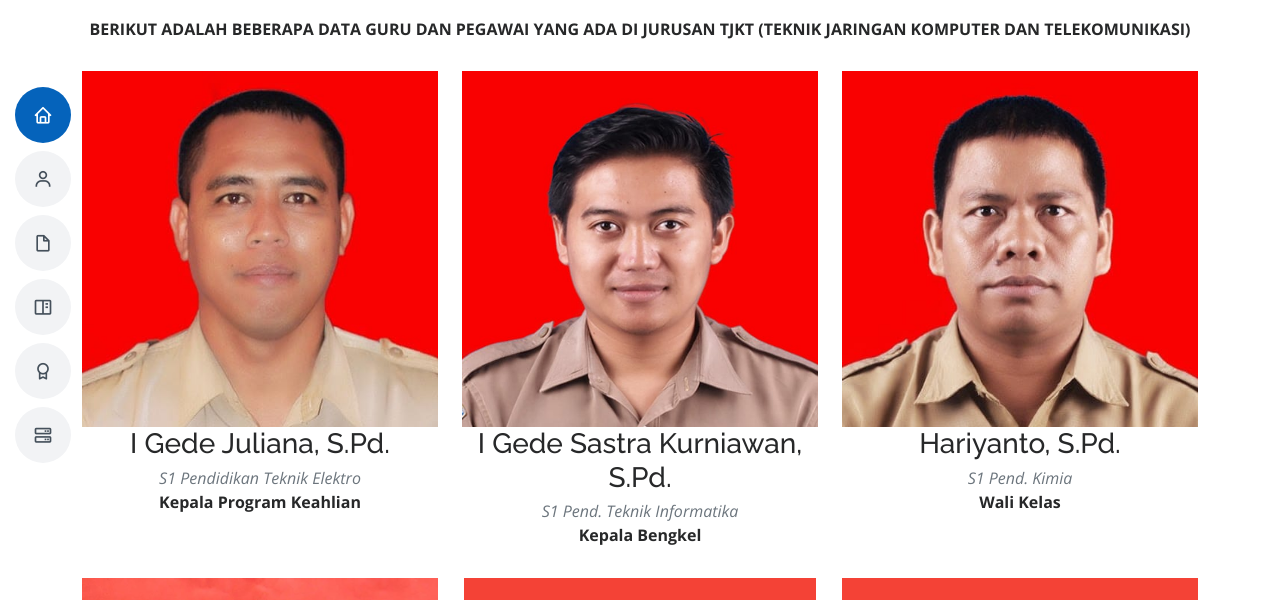
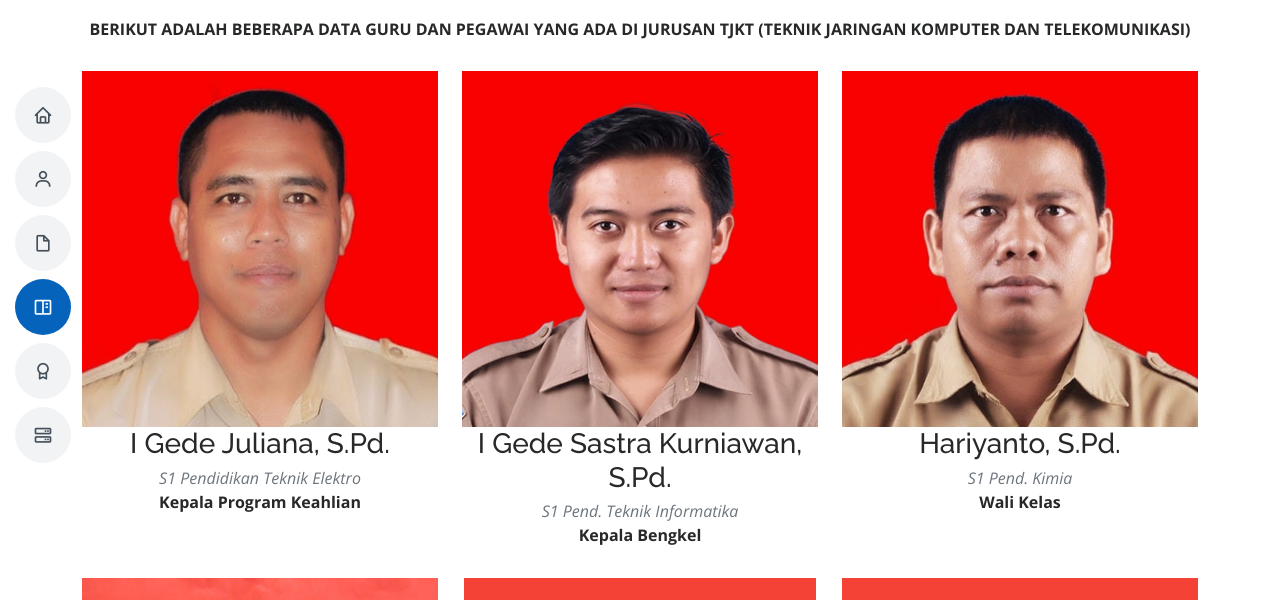
Before and after one commit to Xvannn07/profil-tjkt, a website: page html/guru.html in a window 1280 px wide. Shown: the part 121-721 px from the top of the page. Drawn offline with nearby package versions, Linux system fonts and the light colour scheme; files that its build step writes are made by us from their sources; files whose address does not match are found by name.

Commit message:
Update guru.html

```diff
--- a/html/guru.html
+++ b/html/guru.html
@@ -48,10 +48,10 @@
 
     <nav id="navbar" class="navbar nav-menu">
       <ul>
-        <li><a href="/" class="nav-link scrollto active"><i class="bx bx-home"></i> <span>Home</span></a></li>
+        <li><a href="/" class="nav-link scrollto"><i class="bx bx-home"></i> <span>Home</span></a></li>
         <li><a href="/anggota-kelompok" class="nav-link scrollto"><i class="bx bx-user"></i> <span>Nama Anggota</span></a></li>
         <li><a href="/info" class="nav-link scrollto"><i class="bx bx-file-blank"></i> <span>Info TJKT</span></a></li>
-        <li><a href="/data-guru" class="nav-link scrollto"><i class="bx bx-book-content"></i> <span>Data Guru Dan Pegawai</span></a></li>
+        <li><a href="/data-guru" class="nav-link scrollto active"><i class="bx bx-book-content"></i> <span>Data Guru Dan Pegawai</span></a></li>
         <li><a href="/pelajaran" class="nav-link scrollto"><i class="bx bx-award"></i> <span>Materi Pelajaran</span></a></li>
         <li><a href="/informasi" class="nav-link scrollto"><i class="bx bx-server"></i> <span>Informasi Kegiatan Dan Prestasi</span></a></li>
       </ul>
```
